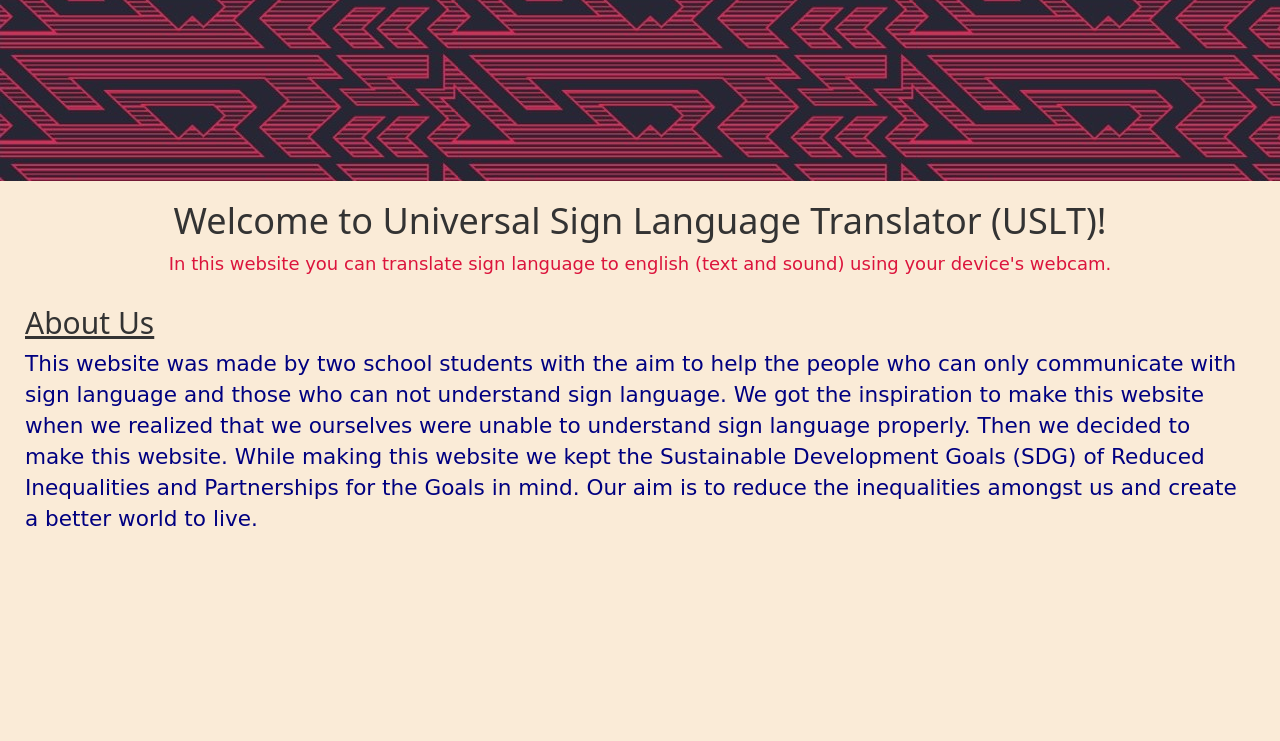
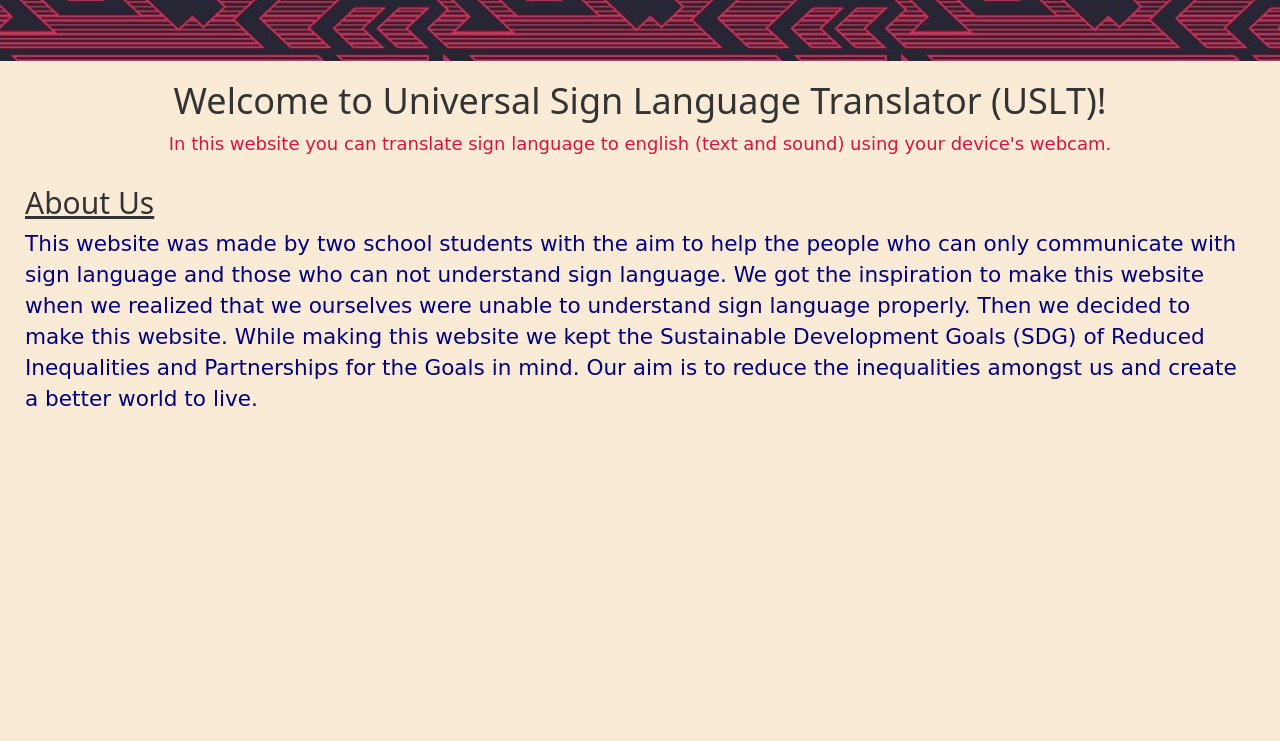
Before and after one commit to usltweb/usltweb.github.io, a plain HTML site: page about.html in a window 1280 px wide. Shown: the part 59-800 px from the top of the page. Drawn offline with nearby package versions, Linux system fonts and the light colour scheme.

Commit message:
Update style.css

```diff
--- a/style.css
+++ b/style.css
@@ -33,7 +33,7 @@ a {
   }
   header {
     background-image: url('1.jpg');
-    height: 30vh;
+    height: 15vh;
     padding-top: 30px;
     padding-right: 5px;
     padding-left: none;
```
